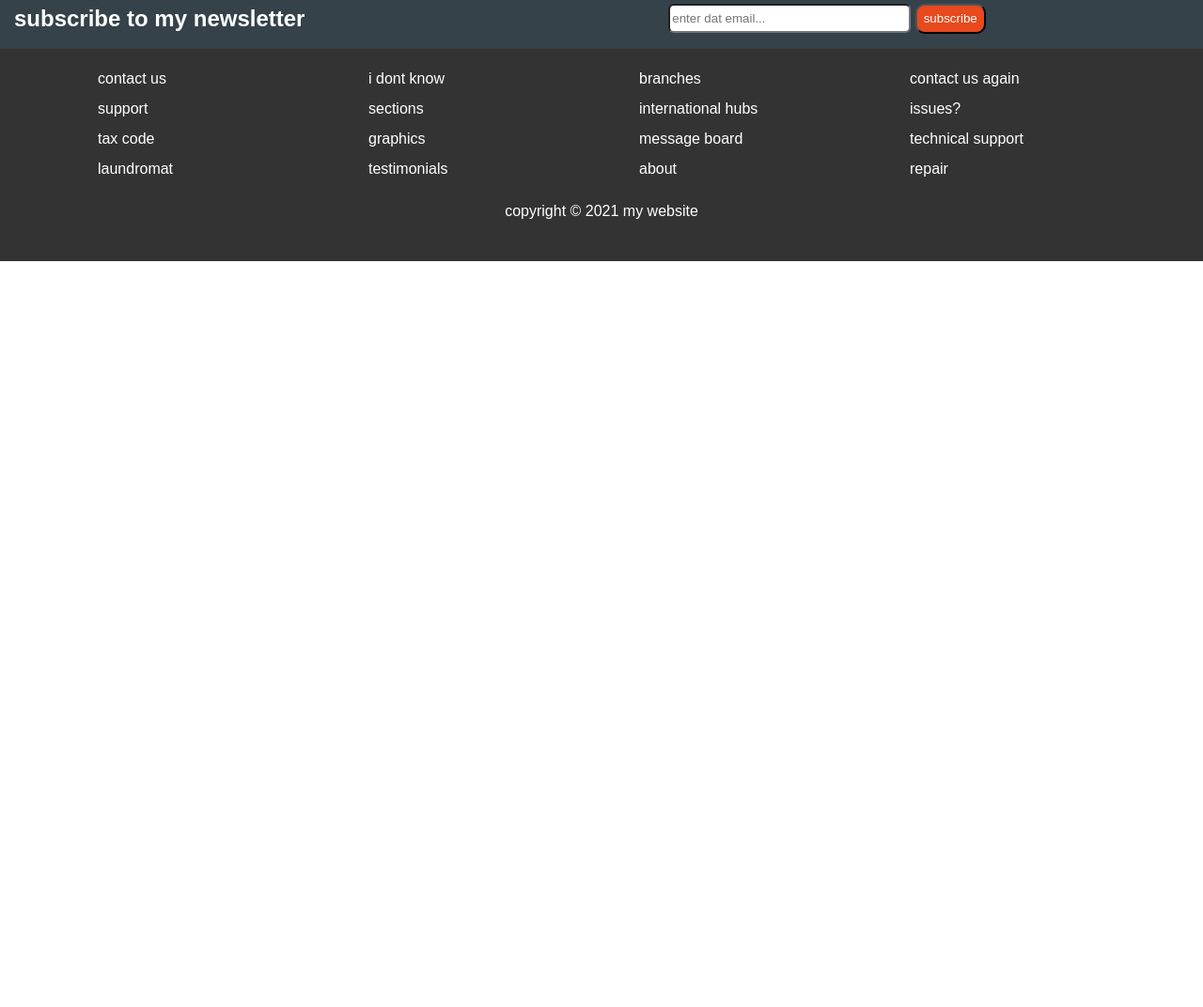
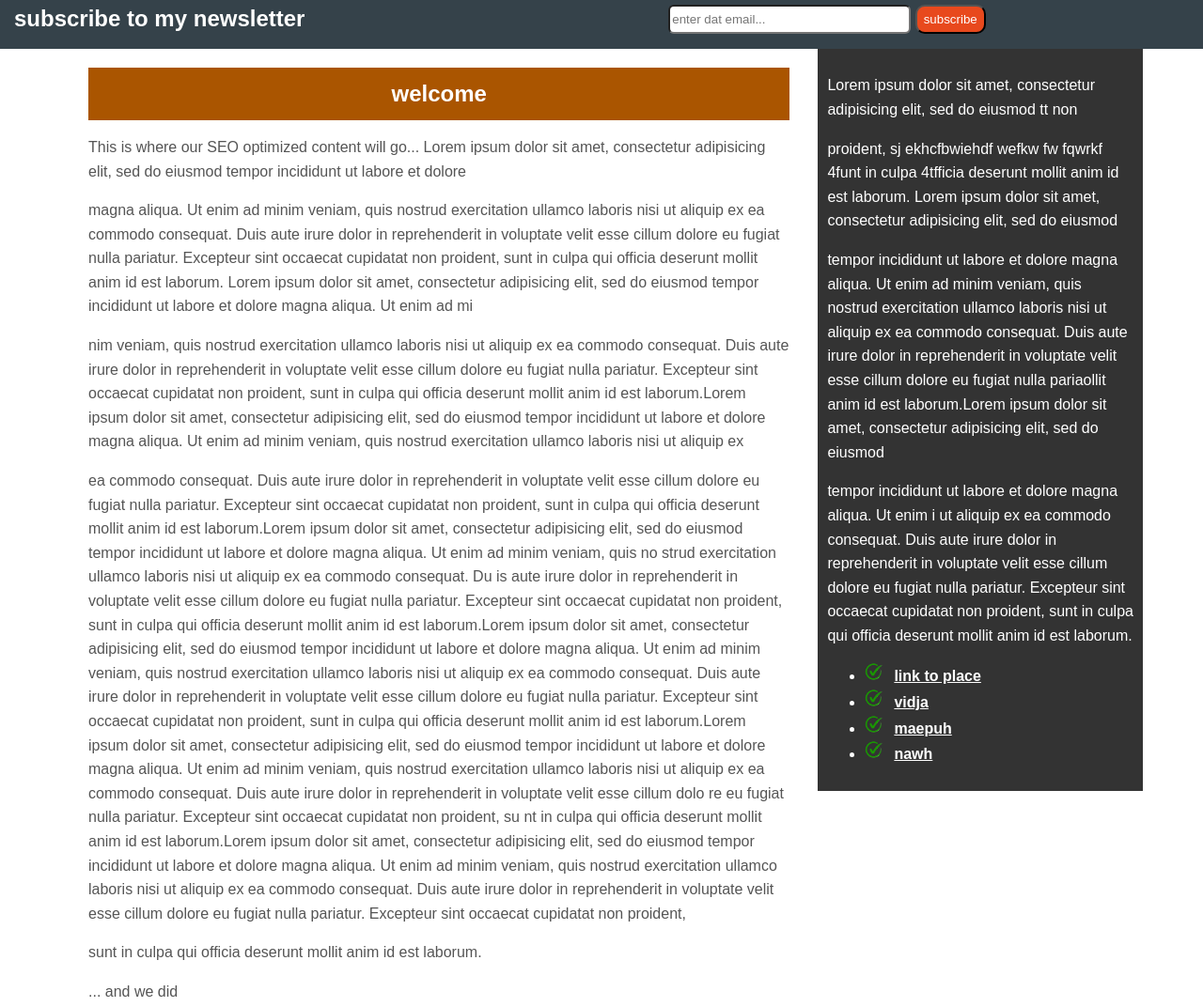
Before and after one commit to githubdemomazz/brucedemo1, a plain HTML site: page index.html in a window 1280 px wide. Shown: the part 726-1798 px from the top of the page at 94% size. Before the commit the page ends 1004 px from the top, so only its background shows below. Drawn offline with Linux system fonts and the light colour scheme.

Commit message:
front page initial design done

```diff
--- a/css/main.css
+++ b/css/main.css
@@ -16,23 +16,16 @@ header{
 	display: grid;
 	grid-template-columns: 3fr 5fr;
 }
-/*header h1{
-	margin:0;
-	float: left;
-	margin-top: 6px;
-	margin-right: 30px;
-}*/
 .container2{
 	width: 90%;
 	margin: auto;
 	overflow: hidden;
 }
 header nav{
-	float:right;
 	padding-left: 15px;
 	padding-top:25px;
 	padding-bottom: 15px;
-	justify-self: end !important;
+	justify-self: end;
 }
 #navbar ul{
 	padding: 0;
@@ -96,12 +89,13 @@ header h1{
 	width: 200px;
 }
 .buttonc{
-height: 32px;
+height: 31px;
 background: #e8491d;
 padding-left: 7px;
 padding-right: 7px;
 color: white;
 border-radius: 10px;
+margin-top:2px;
 }
 #indexshowcaretext{
 	border: 2px solid black;
@@ -117,19 +111,7 @@ border-radius: 10px;
 	color: white;
 	background:#35424a;
 }
-#newsletter h1{
-	/*float: left;
-	margin: auto;
-	height: 100%;
-	text-align: center;
-	align-content: center;
-	vertical-align: middle;*/
-}
 #newsletter form{
-	/*float: right;
-	margin-top: 5px;
-	margin-bottom:10px;
-	margin-left: 30px;*/
 	margin: auto;
 }
 #newsletter input[type="email"]{
@@ -146,6 +128,62 @@ border-radius: 10px;
 .containernews h1{
 	padding-left: 15px;
 }
+.container3{
+	width: 90%;
+	margin: auto;
+	overflow: hidden;
+}
+#idmain{
+	float:left;
+width:70%;
+padding: 0 30px;
+box-sizing: border-box;
+}
+.centeringer{
+	text-align: center;
+}
+.dark{
+	padding:15px;
+	background:#aa5500;
+	color:white;
+	margin-bottom: 10px;
+}
+#sidebar{
+float:right;
+width:30%;
+background: #333;
+color: #fff;
+padding: 10px;
+box-sizing: border-box;
+}
+aside ul li a img{
+	width: 20px;
+	padding-right: 11px;
+}
+aside ul li a{
+	color: white;
+	font-weight: bold;
+}
+.clr{
+	clear:both;
+	padding-top:1px;
+}
+#boxes3 {
+margin-top: 20px;
+}
+#boxes3 .container3{
+	display: grid;
+	grid-template-columns: 1fr 1fr 1fr;
+	justify-content: center;
+}
+#boxes3 .box1{
+ text-align: center;
+ padding-left: 15px;
+ padding-right: 15px;
+}
+#boxes3 .box1 img{
+	width:200px;
+}
 #footmain{
 	background: #333;
 	color: #fff;
@@ -159,10 +197,10 @@ border-radius: 10px;
 }
 .footer-cols ul{
 	list-style: none;
+	padding: 0;
 }
 .footer-cols li{
 	line-height: 2;
-	text-align: left;
 }
 
 footer{
--- a/index.html
+++ b/index.html
@@ -38,6 +38,96 @@
 		</form>
 	</div>
 </section>
+<div class="container3">
+	<section id="idmain">
+		<h1 class="dark centeringer">welcome</h1>
+		<p>This is where our SEO optimized content will go... Lorem ipsum dolor sit amet, consectetur adipisicing elit, sed do eiusmod tempor incididunt ut labore et dolore </p>
+		<p>magna aliqua. Ut enim ad minim veniam,
+		quis nostrud exercitation ullamco laboris nisi ut aliquip ex ea commodo
+		consequat. Duis aute irure dolor in reprehenderit in voluptate velit esse
+		cillum dolore eu fugiat nulla pariatur. Excepteur sint occaecat cupidatat non
+		proident, sunt in culpa qui officia deserunt mollit anim id est laborum. Lorem ipsum dolor sit amet, consectetur adipisicing elit, sed do eiusmod
+		tempor incididunt ut labore et dolore magna aliqua. Ut enim ad mi</p>
+		<p>nim veniam,
+		quis nostrud exercitation ullamco laboris nisi ut aliquip ex ea commodo
+		consequat. Duis aute irure dolor in reprehenderit in voluptate velit esse
+		cillum dolore eu fugiat nulla pariatur. Excepteur sint occaecat cupidatat non
+		proident, sunt in culpa qui officia deserunt mollit anim id est laborum.Lorem ipsum dolor sit amet, consectetur adipisicing elit, sed do eiusmod
+		tempor incididunt ut labore et dolore magna aliqua. Ut enim ad minim veniam,
+		quis nostrud exercitation ullamco laboris nisi ut aliquip ex</p>
+		<p>ea commodo
+		consequat. Duis aute irure dolor in reprehenderit in voluptate velit esse
+		cillum dolore eu fugiat nulla pariatur. Excepteur sint occaecat cupidatat non
+		proident, sunt in culpa qui officia deserunt mollit anim id est laborum.Lorem ipsum dolor sit 	amet, consectetur adipisicing elit, sed do eiusmod
+		tempor incididunt ut labore et dolore magna aliqua. Ut enim ad minim veniam,
+		quis no
+		strud exercitation ullamco laboris nisi ut aliquip ex ea commodo
+		consequat. Du
+		is aute irure dolor in reprehenderit in voluptate velit esse
+		cillum dolore eu fugiat nulla pariatur. Excepteur sint occaecat cupidatat non
+		proident, sunt in culpa qui officia deserunt mollit anim id est laborum.Lorem ipsum dolor sit amet, consectetur adipisicing elit, sed do eiusmod
+		tempor incididunt ut labore et dolore magna aliqua. Ut enim ad minim veniam,
+		quis nostrud exercitation ullamco laboris nisi ut aliquip ex ea commodo
+		consequat. Duis aute irure dolor in reprehenderit in voluptate velit esse
+		cillum dolore eu fugiat nulla pariatur. Excepteur sint occaecat cupidatat non
+		proident,
+		sunt in culpa qui officia deserunt mollit anim id est laborum.Lorem ipsum dolor sit amet, consectetur adipisicing elit, sed do eiusmod
+		tempor incididunt ut labore et dolore magna aliqua. Ut enim ad minim veniam,
+		quis nostrud exercitation ullamco laboris nisi ut aliquip ex ea commodo
+		consequat. Duis aute irure dolor in reprehenderit in voluptate velit esse
+		cillum dolo
+		re eu fugiat nulla pariatur. Excepteur sint occaecat cupidatat non
+		proident, su
+		nt in culpa qui officia deserunt mollit anim id est laborum.Lorem ipsum dolor sit amet, consectetur adipisicing elit, sed do eiusmod
+		tempor incididunt ut labore et dolore magna aliqua. Ut enim ad minim veniam,
+		quis nostrud exercitation ullamco laboris nisi ut aliquip ex ea commodo
+		consequat. Duis aute irure dolor in reprehenderit in voluptate velit esse
+		cillum dolore eu fugiat nulla pariatur. Excepteur sint occaecat cupidatat non
+		proident, </p>
+		<p>sunt in culpa qui officia deserunt mollit anim id est laborum.</p>
+		<p>... and we did</p>
+	</section>
+	<aside id="sidebar">
+		<p>Lorem ipsum dolor sit amet, consectetur adipisicing elit, sed do eiusmod
+		tt non</p>
+		<p>proident, sj ekhcfbwiehdf wefkw fw fqwrkf 4funt in culpa 4tfficia deserunt mollit anim id est laborum. Lorem ipsum dolor sit amet, consectetur adipisicing elit, sed do eiusmod</p>
+		<p>tempor incididunt ut labore et dolore magna aliqua. Ut enim ad minim veniam,
+		quis nostrud exercitation ullamco laboris nisi ut aliquip ex ea commodo
+		consequat. Duis aute irure dolor in reprehenderit in voluptate velit esse
+		cillum dolore eu fugiat nulla pariaollit anim id est laborum.Lorem ipsum dolor sit amet, consectetur adipisicing elit, sed do eiusmod</p>
+		<p>tempor incididunt ut labore et dolore magna aliqua. Ut enim i ut aliquip ex ea commodo
+		consequat. Duis aute irure dolor in reprehenderit in voluptate velit esse
+		cillum dolore eu fugiat nulla pariatur. Excepteur sint occaecat cupidatat non
+		proident, sunt in culpa qui officia deserunt mollit anim id est laborum.</p>
+		<ul>
+			<li><a href="#"><img src="gcheck.png" alt="nawh">link to place</a></li>
+			<li><a href="./video.html"><img src="gcheck.png" alt="nawh">vidja</a></li>
+			<li><a href="./map.html"><img src="gcheck.png" alt="nawh">maepuh</a></li>
+			<li><a href="./contactus.html"><img src="gcheck.png" alt="nawh">nawh</a></li>
+		</ul>
+	</aside>
+</div>
+<div class="clr"></div>
+<section id="boxes3">
+	<div class="container3">
+		<div class="box1">
+			<a href="./map.html"><img src="html.png" alt="nawh1"></a>
+			<h3>HTML</h3>
+			<p>makes the boxes on the page</p>
+		</div>
+		<div class="box1">
+			<a href="./video.html"><img src="css.png" alt="nawh1"></a>
+			<h3>CSS</h3>
+			<p>styles the boxes the way they are colored & spaced out</p>
+		</div>
+		<div class="box1">
+			<a href="./contactus.html"><img src="javascript.png" alt="nawh1"></a>
+			<h3>JavaScript</h3>
+			<p>not used much on this page actually...</p>
+		</div>
+	</div>
+</section>
+<div class="clr"></div>
 <footer id="footmain">
 	<div class="footer-cols">
 		<ul>
@@ -47,13 +137,13 @@
 			<li><a href="#">laundromat</a></li>
 		</ul>
 		<ul>
-			<li><a href="#">i dont know</a></li>
+			<li><a href="#">buzzwords</a></li>
 			<li><a href="#">sections</a></li>
 			<li><a href="#">graphics</a></li>
 			<li><a href="#">testimonials</a></li>
 		</ul>
 		<ul>
-			<li><a href="#">branches</a></li>
+			<li><a href="#">this is footer</a></li>
 			<li><a href="#">international hubs</a></li>
 			<li><a href="#">message board</a></li>
 			<li><a href="#">about</a></li>
@@ -72,5 +162,6 @@
 var d = new Date();
 var n = d.getFullYear();
 document.getElementById("cright").innerHTML = "copyright &copy; " + n + " my website";
-</script></body>
+</script>
+</body>
 </html>
```
Also changed, not shown: CSS.png (added), HTML.png (added), JavaScript.png (added), gcheck.png (added).
